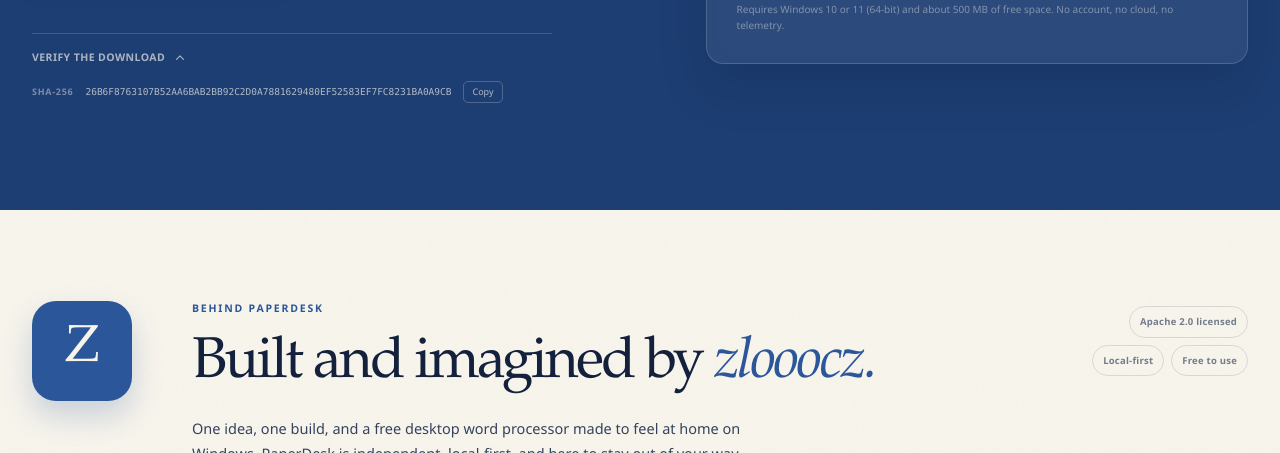
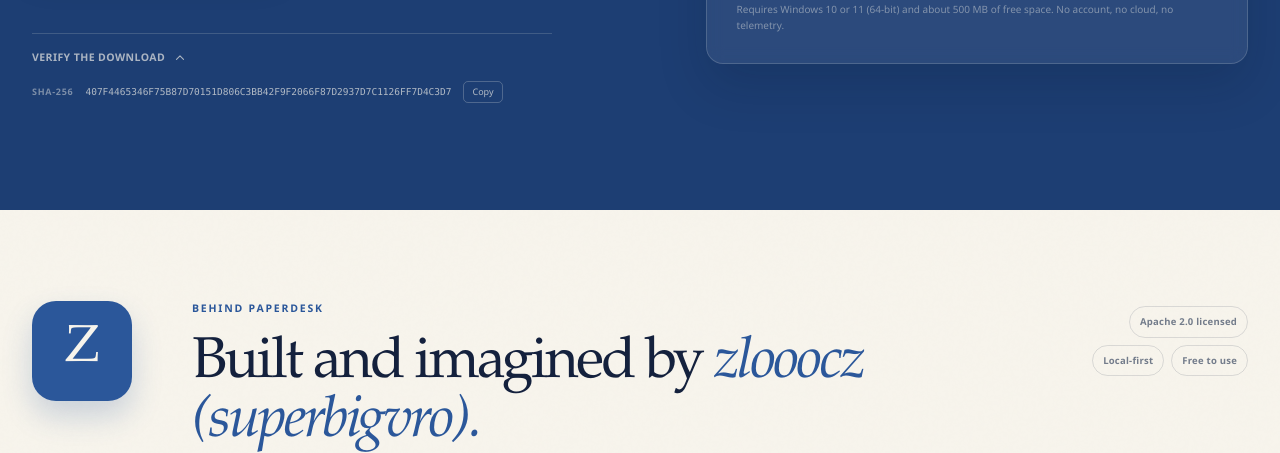
Before and after one commit to Superbigvro/pd-7c4e9a21f3, a plain HTML site: page index.html in a window 1280 px wide. Both pictures are taken after a click on the heading "VERIFY THE DOWNLOAD". Shown: the part 2913-3366 px from the top of the page. Drawn offline with Linux system fonts and the light colour scheme.

Commit message:
Update credits and make download page unlisted

```diff
--- a/index.html
+++ b/index.html
@@ -3,6 +3,9 @@
   <head>
     <meta charset="utf-8" />
     <meta name="viewport" content="width=device-width, initial-scale=1" />
+    <meta name="robots" content="noindex, nofollow, noarchive" />
+    <meta name="googlebot" content="noindex, nofollow" />
+    <meta name="referrer" content="no-referrer" />
     <meta name="theme-color" content="#14213d" />
     <meta
       name="description"
@@ -58,7 +61,7 @@
           </p>
 
           <div class="hero-actions">
-            <a class="button button-primary" href="https://github.com/Superbigvro/paperdesk/releases/latest/download/PaperDesk-Setup-0.1.0.exe" data-download>
+            <a class="button button-primary" href="https://github.com/Superbigvro/pd-7c4e9a21f3/releases/latest/download/PaperDesk-Setup-0.1.0.exe" data-download>
               <span class="button-icon" aria-hidden="true">
                 <svg viewBox="0 0 24 24" fill="none" stroke="currentColor" stroke-width="1.7" stroke-linecap="round" stroke-linejoin="round">
                   <path d="M12 3v12" />
@@ -304,7 +307,7 @@
               who needs a quieter place to write.
             </p>
 
-            <a class="button button-accent" href="https://github.com/Superbigvro/paperdesk/releases/latest/download/PaperDesk-Setup-0.1.0.exe" data-download>
+            <a class="button button-accent" href="https://github.com/Superbigvro/pd-7c4e9a21f3/releases/latest/download/PaperDesk-Setup-0.1.0.exe" data-download>
               <span class="button-icon" aria-hidden="true">
                 <svg viewBox="0 0 24 24" fill="none" stroke="currentColor" stroke-width="1.7" stroke-linecap="round" stroke-linejoin="round">
                   <path d="M12 3v12" />
@@ -333,7 +336,7 @@
               </summary>
               <div class="checksum-body">
                 <span class="checksum-label">SHA-256</span>
-                <code data-sha>26B6F8763107B52AA6BAB2BB92C2D0A7881629480EF52583EF7FC8231BA0A9CB</code>
+                <code data-sha>407F4465346F75B87D70151D806C3BB42F9F2066F87D2937D7C1126FF7D4C3D7</code>
                 <button class="copy-button" type="button" data-copy-sha>Copy</button>
               </div>
             </details>
@@ -386,7 +389,7 @@
 
           <div class="about-copy reveal">
             <p class="eyebrow">Behind PaperDesk</p>
-            <h2>Built and imagined by <span class="accent-italic">zlooocz.</span></h2>
+            <h2>Built and imagined by <span class="accent-italic">zlooocz (superbigvro).</span></h2>
             <p>
               One idea, one build, and a free desktop word processor made to feel at home on Windows. PaperDesk is
               independent, local-first, and here to stay out of your way.
@@ -422,7 +425,7 @@
           <a href="LICENSE">License</a>
         </nav>
 
-        <p class="footer-copy">&copy; <span data-year>2026</span> PaperDesk. Built by zlooocz.</p>
+        <p class="footer-copy">&copy; <span data-year>2026</span> PaperDesk. Built by zlooocz (superbigvro).</p>
       </div>
     </footer>
 
--- a/site.js
+++ b/site.js
@@ -9,8 +9,8 @@
 const siteConfig = {
   version: '0.1.0',
   size: '121 MB',
-  downloadUrl: 'https://github.com/Superbigvro/paperdesk/releases/latest/download/PaperDesk-Setup-0.1.0.exe',
-  sha256: '26B6F8763107B52AA6BAB2BB92C2D0A7881629480EF52583EF7FC8231BA0A9CB'
+  downloadUrl: 'https://github.com/Superbigvro/pd-7c4e9a21f3/releases/latest/download/PaperDesk-Setup-0.1.0.exe',
+  sha256: '407F4465346F75B87D70151D806C3BB42F9F2066F87D2937D7C1126FF7D4C3D7'
 }
 
 for (const element of document.querySelectorAll('[data-download]')) {
```
Also changed, not shown: robots.txt, 1 other file.
